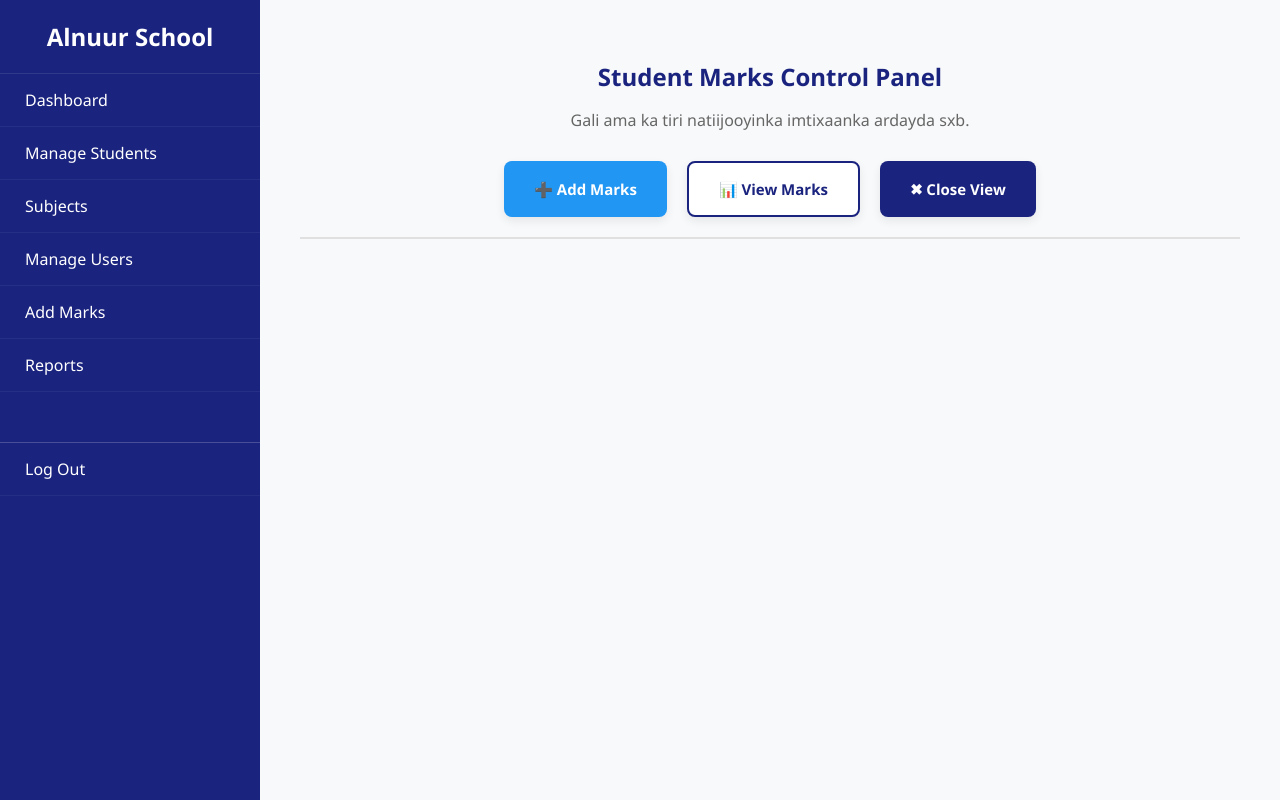
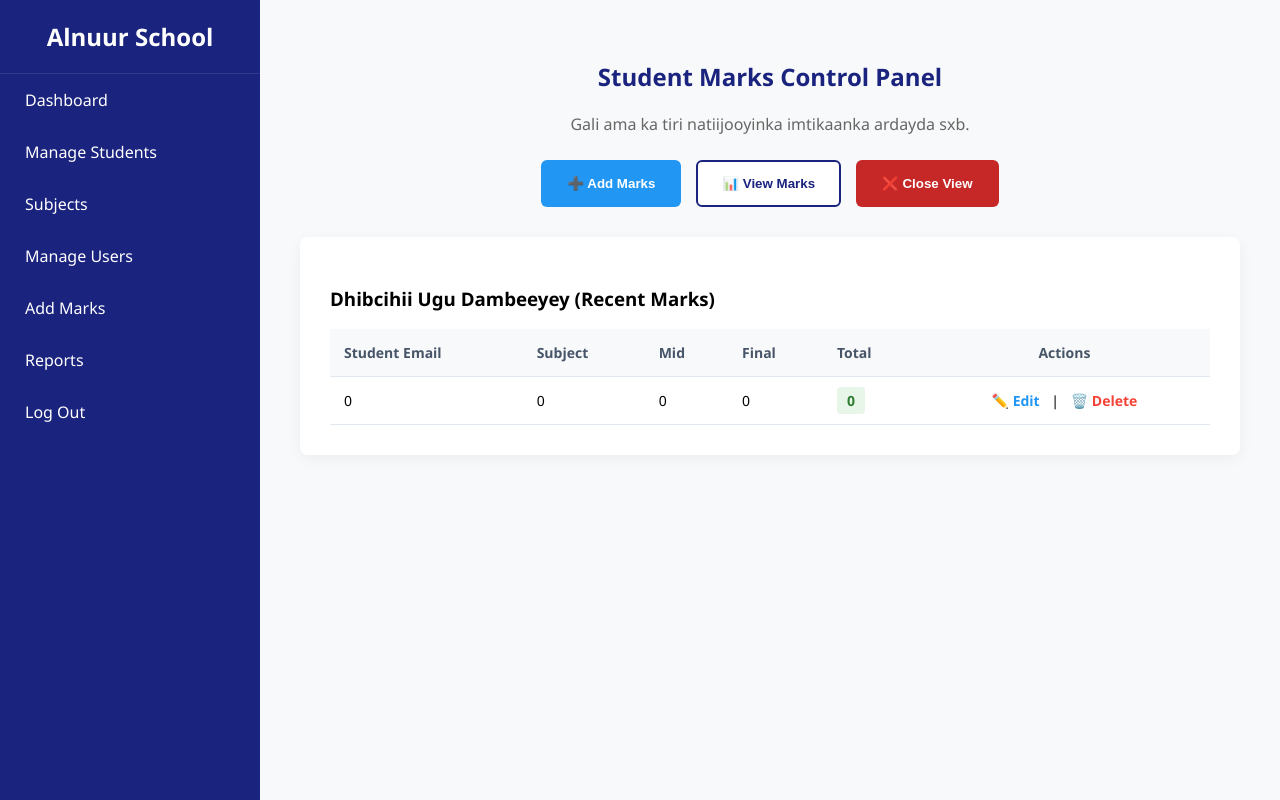
Before and after one commit to hadiajama951-netizen/alnuur, a PHP site: page /admin_dashboard/marks.php in a window 1280 px wide. Run offline with PHP 8.4, Linux system fonts and the light colour scheme; a user stored in the database is signed in; data comes from the database, SQL or seed files in the repository; data that the repository does not hold is empty.

Commit message:
marks .php ayay wax ka khaldamen

```diff
--- a/admin_dashboard/marks.php
+++ b/admin_dashboard/marks.php
@@ -2,7 +2,6 @@
 session_start();
 include('conn.php');
 
-// Hubi in qofka soo galay uu yahay Admin ama Macallin
 if (!isset($_SESSION['user_id']) || ($_SESSION['role'] !== 'admin' && $_SESSION['role'] !== 'teacher')) {
     header("Location: ../login.php");
     exit();
@@ -11,136 +10,129 @@ if (!isset($_SESSION['user_id']) || ($_SESSION['role'] !== 'admin' && $_SESSION[
 $success = null;
 $error = null;
 
-// Isbeddelka marka foomka la soo gudbiyo (Keydi Natiijada)
+// MARKA LA RIIXO SAVE MARKS
 if (isset($_POST['save_marks'])) {
     $student_email = mysqli_real_escape_string($conn, $_POST['student_email']);
-    $subject_name  = mysqli_real_escape_string($conn, $_POST['subject']);
-    $attendance    = floatval($_POST['attendance']);
-    $assignment    = floatval($_POST['assignment']);
-    $mid           = floatval($_POST['mid']);
-    $final         = floatval($_POST['final']);
+    $subject_input = mysqli_real_escape_string($conn, $_POST['subject']);
 
-    // Total-ka xisaabi sxb
-    $total = $attendance + $assignment + $mid + $final;
+    $attendance = isset($_POST['attendance']) ? floatval($_POST['attendance']) : 0;
+    $assignment = isset($_POST['assignment']) ? floatval($_POST['assignment']) : 0;
+    $mid_exam   = isset($_POST['mid']) ? floatval($_POST['mid']) : 0;
+    $final_exam = isset($_POST['final']) ? floatval($_POST['final']) : 0;
 
-    // 1. HUBI ARDAYGA (STUDENT FOREIGN KEY CHECK)
-    $user_check = mysqli_query($conn, "SELECT id FROM users WHERE email='$student_email'");
+    $student_id = 0;
 
-    // 2. HUBI MAADDADA (SUBJECT FOREIGN KEY CHECK) - Tani waxay soo saartaa ID-ga rasmiga ah ee maaddada sxb
-    $sub_check = mysqli_query($conn, "SELECT id FROM subjects WHERE subject_name='$subject_name'");
+    // STEP 1: Si looga baaqsado "Unknown column 'email'", waxaynu marka hore hubinaynaa khaanadaha miiska 'users'
+    $check_users_cols = mysqli_query($conn, "SHOW COLUMNS FROM users LIKE 'email'");
+    if (mysqli_num_rows($check_users_cols) > 0) {
+        $user_query = mysqli_query($conn, "SELECT id FROM users WHERE email = '$student_email'");
+    } else {
+        // Haddii miiska users uu leeyahay student_email ama username
+        $check_users_sub = mysqli_query($conn, "SHOW COLUMNS FROM users LIKE 'student_email'");
+        if (mysqli_num_rows($check_users_sub) > 0) {
+            $user_query = mysqli_query($conn, "SELECT id FROM users WHERE student_email = '$student_email'");
+        } else {
+            $user_query = mysqli_query($conn, "SELECT id FROM users WHERE username = '$student_email'");
+        }
+    }
 
-    if (mysqli_num_rows($user_check) == 0) {
-        $error = "Cilad: Email-ka ardayga aad gelisay nidaamka kama jiro sxb! Fadlan hubi email-ka.";
-    } elseif (mysqli_num_rows($sub_check) == 0) {
-        $error = "Cilad: Maaddada aad dooratay lagama helin database-ka sxb!";
+    // Haddii laga helay miiska users
+    if($user_query && mysqli_num_rows($user_query) > 0) {
+        $u_row = mysqli_fetch_assoc($user_query);
+        $student_id = $u_row['id'];
     } else {
-        // La soo bax ID-yada rasmiga ah si looga badbaado Foreign Key Failure
-        $user_data = mysqli_fetch_assoc($user_check);
-        $student_id = $user_data['id'];
+        // Haddii laga waayo users, ka raadi miiska 'students'
+        $check_stud_cols = mysqli_query($conn, "SHOW COLUMNS FROM students LIKE 'student_email'");
+        if (mysqli_num_rows($check_stud_cols) > 0) {
+            $st_query = mysqli_query($conn, "SELECT id FROM students WHERE student_email = '$student_email'");
+        } else {
+            $st_query = mysqli_query($conn, "SELECT id FROM students WHERE email = '$student_email'");
+        }
 
-        $sub_data = mysqli_fetch_assoc($sub_check);
-        $subject_id = $sub_data['id'];
+        if($st_query && mysqli_num_rows($st_query) > 0) {
+            $s_row = mysqli_fetch_assoc($st_query);
+            $student_id = $s_row['id'];
+        }
+    }
 
-        // Baar khaanadaha rasmiga ah ee miiskaaga marks si loo ogaado qaab-dhismeedka rasmiga ah
-        $col_check = mysqli_query($conn, "SHOW COLUMNS FROM marks");
-        $db_cols = [];
-        while($c = mysqli_fetch_assoc($col_check)) { $db_cols[] = $c['Field']; }
+    // STEP 2: Soo saar Subject ID adigoo isticmaalaya khaanadda saxda ah ee 'subject_name'
+    $subject_id = 0;
+    $sub_query = mysqli_query($conn, "SELECT id FROM subjects WHERE subject_name = '$subject_input'");
+    if($sub_query && mysqli_num_rows($sub_query) > 0) {
+        $sub_row = mysqli_fetch_assoc($sub_query);
+        $subject_id = $sub_row['id'];
+    }
 
-        $fields = [];
-        $values = [];
+    // STEP 3: Haddii la helay Student iyo Subject, hadda u geli nidaamka si nabad ah
+    if ($student_id > 0 && $subject_id > 0) {
+        // Maadaama total_marks uu yahay STORED GENERATED database-kaaga dhexdiisa, halkan kuma dhex dareyno INSERT-ka
+        $sql_insert = "INSERT INTO marks (student_id, subject_id, attendance, assignment, mid_exam, final_exam)
+                       VALUES ('$student_id', '$subject_id', '$attendance', '$assignment', '$mid_exam', '$final_exam')";
 
-        // Hubi habka uu u kaydiyo Ardayga (ID ama Email)
-        if (in_array('student_id', $db_cols)) { $fields[] = 'student_id'; $values[] = "'$student_id'"; }
-        if (in_array('student_email', $db_cols)) { $fields[] = 'student_email'; $values[] = "'$student_email'"; }
-        elseif (in_array('email', $db_cols)) { $fields[] = 'email'; $values[] = "'$student_email'"; }
-
-        // Hubi habka uu u kaydiyo Maaddada (subject_id ama subject_name) - XALLINTA CILADDA CUSUB!
-        if (in_array('subject_id', $db_cols)) { $fields[] = 'subject_id'; $values[] = "'$subject_id'"; }
-        if (in_array('subject', $db_cols)) { $fields[] = 'subject'; $values[] = "'$subject_name'"; }
-        elseif (in_array('subject_name', $db_cols)) { $fields[] = 'subject_name'; $values[] = "'$subject_name'"; }
-
-        // Dhibcaha kale ee caadiga ah
-        if (in_array('attendance', $db_cols)) { $fields[] = 'attendance'; $values[] = "'$attendance'"; }
-        if (in_array('assignment', $db_cols)) { $fields[] = 'assignment'; $values[] = "'$assignment'"; }
-
-        if (in_array('mid', $db_cols)) { $fields[] = 'mid'; $values[] = "'$mid'"; }
-        elseif (in_array('mid_exam', $db_cols)) { $fields[] = 'mid_exam'; $values[] = "'$mid'"; }
-
-        if (in_array('final', $db_cols)) { $fields[] = 'final'; $values[] = "'$final'"; }
-        elseif (in_array('final_exam', $db_cols)) { $fields[] = 'final_exam'; $values[] = "'$final'"; }
-        elseif (in_array('final_marks', $db_cols)) { $fields[] = 'final_marks'; $values[] = "'$final'"; }
-
-        if (in_array('total', $db_cols)) { $fields[] = 'total'; $values[] = "'$total'"; }
-
-        // Hadda fuli query-ga isagoo ammaan ah gabi ahaanba
-        if (!empty($fields)) {
-            $sql_query = "INSERT INTO marks (" . implode(', ', $fields) . ") VALUES (" . implode(', ', $values) . ")";
-            if (mysqli_query($conn, $sql_query)) {
-                $success = "Natiijada si guul leh ayaa loo keydiyey sxb!";
+        if (mysqli_query($conn, $sql_insert)) {
+            $success = "Dhibcihii ardayga si guul leh ayaa loo kaydiyey sxb!";
         } else {
-                $error = "Cilad ka dhacday keydinta: " . mysqli_error($conn);
+            $error = "Cilad kaydinta ah: " . mysqli_error($conn);
         }
     } else {
-            $error = "Database-kaaga miiska 'marks' qaab-dhismeedkiisa lama aqoonsan karo sxb.";
+        if ($student_id == 0) {
+            $error = "Cilad: Email-kan ($student_email) kama jiro miisaska Users ama Students!";
+        } else {
+            $error = "Cilad: Maaddadan ($subject_input) kama jirto miiska Subjects!";
         }
     }
 }
 
-// Soo saar dhibcihii ugu dambeeyey (Waxaan ku darnay JOIN si magacyada ardayda iyo maaddooyinka loogu soo saaro si sax ah miiska hoose)
-$marks_query = "SELECT m.*, u.email as user_email, s.subject_name as sub_title
+// Soo jiid xogta si loogu muujiyo miiska hoose (View Marks)
+$query_text = "SELECT m.id AS mark_id, m.mid_exam, m.final_exam, m.total_marks,
+               COALESCE(u.email, 'Unknown Student') AS student_email,
+               COALESCE(s.subject_name, 'Unknown Subject') AS subject_name
                FROM marks m
                LEFT JOIN users u ON m.student_id = u.id
-                LEFT JOIN subjects s ON m.subject_id = s.id
-                ORDER BY m.id DESC LIMIT 10";
-$marks_result = mysqli_query($conn, $marks_query);
-
-// Haddii ay cilad ku dhacdo JOIN-ka kore, u isticmaal nidaamka fudud si uusan nidaamku u istaagin
-if (!$marks_result) {
-    $marks_result = mysqli_query($conn, "SELECT * FROM marks ORDER BY id DESC LIMIT 10");
-}
+               LEFT JOIN subjects s ON m.subject_id = s.id";
+$marks_query = mysqli_query($conn, $query_text);
 ?>
 
 <!DOCTYPE html>
 <html lang="so">
 <head>
     <meta charset="UTF-8">
-    <title>Student Marks Control Panel | Alnuur School</title>
+    <title>Student Marks Control Panel</title>
     <style>
-        :root { --primary-blue: #1a237e; --dark-blue: #0d145a; --white: #ffffff; --bg-light: #f8f9fa; }
+        :root { --primary-blue: #1a237e; --dark-blue: #0d145a; --white: #ffffff; --bg-light: #f8f9fa; --green: #2e7d32; --red: #c62828; }
         body { font-family: 'Segoe UI', sans-serif; margin: 0; display: flex; background-color: var(--bg-light); min-height: 100vh; }
-
         .sidebar { width: 260px; height: 100vh; background: var(--primary-blue); color: var(--white); position: fixed; }
         .sidebar h2 { text-align: center; padding: 20px; border-bottom: 1px solid rgba(255,255,255,0.1); margin: 0; }
-        .sidebar a { display: block; color: var(--white); padding: 15px 25px; text-decoration: none; border-bottom: 1px solid rgba(255,255,255,0.05); }
+        .sidebar a { display: block; color: var(--white); padding: 15px 25px; text-decoration: none; }
         .sidebar a:hover { background: var(--dark-blue); }
-
         .main-content { margin-left: 260px; padding: 40px; width: calc(100% - 260px); box-sizing: border-box; }
 
-        .control-center { display: flex; justify-content: center; gap: 20px; margin-top: 20px; margin-bottom: 40px; padding-bottom: 20px; border-bottom: 2px solid #e0e0e0; }
-        .action-btn { font-family: 'Segoe UI', sans-serif; font-size: 15px; font-weight: bold; border: none; padding: 16px 30px; border-radius: 8px; cursor: pointer; transition: all 0.3s ease; box-shadow: 0 4px 10px rgba(0,0,0,0.08); display: flex; align-items: center; gap: 10px; }
+        .top-nav { display: flex; gap: 15px; justify-content: center; margin-bottom: 30px; }
+        .nav-btn { padding: 14px 24px; border-radius: 6px; font-weight: bold; cursor: pointer; border: 2px solid transparent; }
+        .btn-blue { background: #2196f3; color: white; }
+        .btn-outline-blue { background: white; color: var(--primary-blue); border: 2px solid var(--primary-blue); }
+        .btn-red { background: var(--red); color: white; }
 
-        .btn-blue { background: #2196f3; color: white; } .btn-blue:hover { background: #1976d2; transform: translateY(-2px); }
-        .btn-white { background: #ffffff; color: #1a237e; border: 2px solid #1a237e; } .btn-white:hover { background: #f4f5fa; transform: translateY(-2px); }
-        .btn-dark-blue { background: #1a237e; color: white; } .btn-dark-blue:hover { background: #0d145a; transform: translateY(-2px); }
+        .content-panel { background: var(--white); padding: 30px; border-radius: 8px; box-shadow: 0 4px 15px rgba(0,0,0,0.05); margin-bottom: 30px; display: none; }
+        .active-panel { display: block; }
+        .form-grid { display: grid; grid-template-columns: repeat(auto-fit, minmax(180px, 1fr)); gap: 15px; }
+        .form-group { display: flex; flex-direction: column; }
+        .form-group label { margin-bottom: 8px; font-weight: bold; font-size: 14px; }
+        .form-group input { padding: 12px; border: 1px solid #ccc; border-radius: 6px; }
 
-        .form-container { display: none; justify-content: center; margin-bottom: 40px; animation: fadeIn 0.4s ease; }
-        .form-box { background: var(--white); padding: 35px; border-radius: 8px; box-shadow: 0 4px 15px rgba(0,0,0,0.05); width: 100%; max-width: 800px; }
-        .form-grid { display: grid; grid-template-columns: 1fr 1fr; gap: 20px; margin-bottom: 25px; }
-        .form-group { display: flex; flex-direction: column; }
-        .form-group label { margin-bottom: 8px; font-weight: bold; font-size: 14px; color: #333; }
-        .form-group input, .form-group select { padding: 12px; border: 1px solid #ccc; border-radius: 6px; font-size: 14px; }
-
-        .btn-submit { background: var(--primary-blue); color: white; border: none; padding: 15px; width: 100%; border-radius: 6px; font-weight: bold; cursor: pointer; font-size: 16px; margin-top: 10px; }
-        .btn-submit:hover { background: var(--dark-blue); }
-
-        .table-section { background: var(--white); padding: 25px; border-radius: 8px; box-shadow: 0 4px 15px rgba(0,0,0,0.05); margin-top: 15px; display: none; animation: fadeIn 0.4s ease; }
-        table { width: 100%; border-collapse: collapse; margin-top: 15px; }
-        th, td { padding: 14px; border-bottom: 1px solid #e0e0e0; text-align: left; font-size: 15px; }
-        th { background: #f5f5f5; color: #333; }
-        .badge-total { background: #e8f5e9; color: #2e7d32; padding: 4px 10px; border-radius: 4px; font-weight: bold; }
-
-        @keyframes fadeIn { from { opacity: 0; transform: translateY(10px); } to { opacity: 1; transform: translateY(0); } }
+        table { width: 100%; border-collapse: collapse; margin-top: 15px; background: white; }
+        th, td { padding: 14px; border-bottom: 1px solid #e2e8f0; text-align: left; font-size: 14px; }
+        th { background: #f8f9fa; color: #475569; font-weight: bold; }
+        .badge-total { background: #e8f5e9; color: var(--green); padding: 4px 10px; border-radius: 4px; font-weight: bold; }
+        .btn-action { text-decoration: none; font-weight: bold; padding: 4px 8px; border-radius: 4px; }
     </style>
+    <script>
+        function switchPanel(panelId) {
+            document.getElementById('add-marks-panel').style.display = 'none';
+            document.getElementById('view-marks-panel').style.display = 'none';
+            if(panelId !== '') { document.getElementById(panelId).style.display = 'block'; }
+        }
+    </script>
 </head>
 <body>
 
@@ -152,69 +144,58 @@ if (!$marks_result) {
     <a href="add_user.php">Manage Users</a>
     <a href="marks.php">Add Marks</a>
     <a href="reports.php">Reports</a>
-    <a href="../logout.php" style="margin-top: 50px; border-top: 1px solid rgba(255,255,255,0.2);">Log Out</a>
+    <a href="../logout.php">Log Out</a>
 </div>
 
 <div class="main-content">
-    <h2 style="color: var(--primary-blue); margin-bottom: 5px; text-align: center;">Student Marks Control Panel</h2>
-    <p style="text-align:center; color: #666; margin-bottom: 30px;">Gali ama ka tiri natiijooyinka imtixaanka ardayda sxb.</p>
-
-    <div class="control-center">
-        <button class="action-btn btn-blue" onclick="toggleSection('formSection')">➕ Add Marks</button>
-        <button class="action-btn btn-white" onclick="toggleSection('tableSection')">📊 View Marks</button>
-        <button class="action-btn btn-dark-blue" onclick="closeAllSections()">✖ Close View</button>
+    <div style="text-align: center; margin-bottom: 25px;">
+        <h2 style="color: var(--primary-blue);">Student Marks Control Panel</h2>
+        <p style="color: #666;">Gali ama ka tiri natiijooyinka imtikaanka ardayda sxb.</p>
     </div>
 
-    <div id="formSection" class="form-container" <?php if(isset($error) || isset($success)) { echo 'style="display:flex;"'; } ?>>
-        <div class="form-box">
-            <h3 style="color: var(--primary-blue); margin-bottom: 25px; border-bottom: 2px solid #e0e0e0; padding-bottom: 10px;">Gali Natiijada Cusub (Add Student Marks)</h3>
+    <div class="top-nav">
+        <button class="nav-btn btn-blue" onclick="switchPanel('add-marks-panel')">➕ Add Marks</button>
+        <button class="nav-btn btn-outline-blue" onclick="switchPanel('view-marks-panel')">📊 View Marks</button>
+        <button class="nav-btn btn-red" onclick="switchPanel('')">❌ Close View</button>
+    </div>
 
-            <?php if($error) { echo '<p style="color:red; font-weight:bold; text-align:center; padding: 10px; background: #ffebee; border-radius: 4px;">'.$error.'</p>'; } ?>
-            <?php if($success) { echo '<p style="color:green; font-weight:bold; text-align:center; padding: 10px; background: #e8f5e9; border-radius: 4px;">'.$success.'</p>'; } ?>
+    <?php if($error) { echo '<p style="color:var(--red); background:#ffebee; padding:12px; border-radius:5px; text-align:center; font-weight:bold;">'.$error.'</p>'; } ?>
+    <?php if($success) { echo '<p style="color:var(--green); background:#e8f5e9; padding:12px; border-radius:5px; text-align:center; font-weight:bold;">'.$success.'</p>'; } ?>
 
+    <div id="add-marks-panel" class="content-panel">
+        <h3>Gali Dhibco Cusub</h3>
         <form action="marks.php" method="POST">
             <div class="form-grid">
                 <div class="form-group">
-                        <label>Student Email Address:</label>
+                    <label>Student Email:</label>
                     <input type="email" name="student_email" placeholder="e.g. raxma@gmail.com" required>
                 </div>
                 <div class="form-group">
-                        <label>Maaddada (Subject):</label>
-                        <select name="subject" required>
-                            <option value="">-- Dooro Maaddada --</option>
-                            <?php
-                            $sub_q = mysqli_query($conn, "SELECT subject_name FROM subjects");
-                            if($sub_q) {
-                                while($s = mysqli_fetch_assoc($sub_q)) {
-                                    echo "<option value='".htmlspecialchars($s['subject_name'])."'>".htmlspecialchars($s['subject_name'])."</option>";
-                                }
-                            }
-                            ?>
-                        </select>
+                    <label>Subject Name:</label>
+                    <input type="text" name="subject" placeholder="e.g. Physics" required>
                 </div>
                 <div class="form-group">
-                        <label>Attendance (10):</label>
-                        <input type="number" step="0.01" name="attendance" min="0" max="10" required>
+                    <label>Assignment:</label>
+                    <input type="number" step="0.01" name="assignment" value="0">
                 </div>
                 <div class="form-group">
-                        <label>Assignment (10):</label>
-                        <input type="number" step="0.01" name="assignment" min="0" max="10" required>
+                    <label>Attendance:</label>
+                    <input type="number" step="0.01" name="attendance" value="0">
                 </div>
                 <div class="form-group">
-                        <label>Mid Exam (30):</label>
-                        <input type="number" step="0.01" name="mid" min="0" max="30" required>
+                    <label>Mid Exam:</label>
+                    <input type="number" step="0.01" name="mid" value="0" required>
                 </div>
                 <div class="form-group">
-                        <label>Final Exam (50):</label>
-                        <input type="number" step="0.01" name="final" min="0" max="50" required>
+                    <label>Final Exam:</label>
+                    <input type="number" step="0.01" name="final" value="0" required>
                 </div>
             </div>
-                <button type="submit" name="save_marks" class="btn-submit">Keydi Natiijada</button>
+            <button type="submit" name="save_marks" style="background: #2196f3; color: white; border: none; padding: 12px 24px; margin-top: 15px; border-radius: 6px; cursor: pointer; font-weight: bold;">💾 Save Marks</button>
         </form>
     </div>
-    </div>
 
-    <div id="tableSection" class="table-section">
+    <div id="view-marks-panel" class="content-panel active-panel">
         <h3>Dhibcihii Ugu Dambeeyey (Recent Marks)</h3>
         <table>
             <thead>
@@ -224,48 +205,30 @@ if (!$marks_result) {
                     <th>Mid</th>
                     <th>Final</th>
                     <th>Total</th>
+                    <th style="text-align: center;">Actions</th>
                 </tr>
             </thead>
             <tbody>
                 <?php
-                if($marks_result && mysqli_num_rows($marks_result) > 0) {
-                    while($row = mysqli_fetch_assoc($marks_result)) { ?>
+                if($marks_query && mysqli_num_rows($marks_query) > 0) {
+                    while($row = mysqli_fetch_assoc($marks_query)) {
+                    ?>
                     <tr>
-                        <td>
-                            <?php
-                            if(isset($row['user_email'])) { echo htmlspecialchars($row['user_email']); }
-                            elseif(isset($row['student_email'])) { echo htmlspecialchars($row['student_email']); }
-                            else { echo "Student ID: " . htmlspecialchars($row['student_id'] ?? 'N/A'); }
-                            ?>
+                        <td><?php echo htmlspecialchars($row['student_email']); ?></td>
+                        <td><?php echo htmlspecialchars($row['subject_name']); ?></td>
+                        <td><?php echo htmlspecialchars(floatval($row['mid_exam'])); ?></td>
+                        <td><?php echo htmlspecialchars(floatval($row['final_exam'])); ?></td>
+                        <td><span class="badge-total"><?php echo htmlspecialchars(floatval($row['total_marks'])); ?></span></td>
+                        <td style="text-align: center;">
+                            <a href="edit_marks.php?id=<?php echo $row['mark_id']; ?>" class="btn-action" style="color: #2196f3;">✏️ Edit</a> |
+                            <a href="delete_marks.php?id=<?php echo $row['mark_id']; ?>" class="btn-action" style="color: #f44336;" onclick="return confirm('Ma hubaalbaa sxb?');">🗑️ Delete</a>
                         </td>
-                        <td>
-                            <?php
-                            if(isset($row['sub_title'])) { echo htmlspecialchars($row['sub_title']); }
-                            elseif(isset($row['subject'])) { echo htmlspecialchars($row['subject']); }
-                            else { echo "Subject ID: " . htmlspecialchars($row['subject_id'] ?? 'N/A'); }
-                            ?>
-                        </td>
-                        <td><?php echo isset($row['mid']) ? htmlspecialchars($row['mid']) : (isset($row['mid_exam']) ? htmlspecialchars($row['mid_exam']) : '0'); ?></td>
-                        <td><?php echo isset($row['final']) ? htmlspecialchars($row['final']) : (isset($row['final_exam']) ? htmlspecialchars($row['final_exam']) : '0'); ?></td>
-                        <td><span class="badge-total"><?php echo isset($row['total']) ? htmlspecialchars($row['total']) : '0'; ?></span></td>
                     </tr>
-                <?php } } else { echo "<tr><td colspan='5' style='text-align:center;'>Weli wax dhibco ah lama keydin.</td></tr>"; } ?>
+                <?php } } else { echo "<tr><td colspan='6' style='text-align:center; padding: 25px;'>Weli wax dhibco ah lagama helin kaydka.</td></tr>"; } ?>
             </tbody>
         </table>
     </div>
 </div>
 
-<script>
-function toggleSection(sectionId) {
-    document.getElementById('formSection').style.display = 'none';
-    document.getElementById('tableSection').style.display = 'none';
-    var target = document.getElementById(sectionId);
-    if(sectionId === 'formSection') { target.style.display = 'flex'; } else { target.style.display = 'block'; }
-}
-function closeAllSections() {
-    document.getElementById('formSection').style.display = 'none';
-    document.getElementById('tableSection').style.display = 'none';
-}
-</script>
 </body>
 </html>
```
Also changed, not shown: admin_dashboard/delete_marks.php (added, +19 -0 lines), admin_dashboard/edit_marks.php (added, +91 -0 lines), admin_dashboard/save_student.php (+22 -9 lines). Lines whose indentation alone changed are shown as unchanged.
